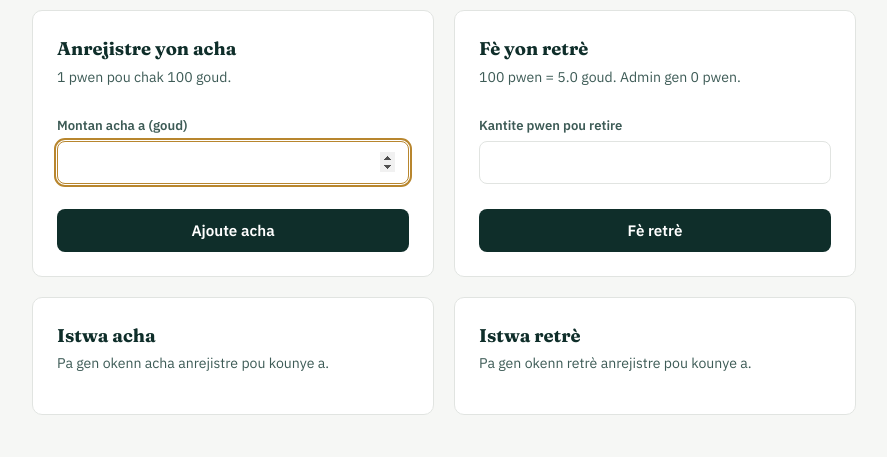
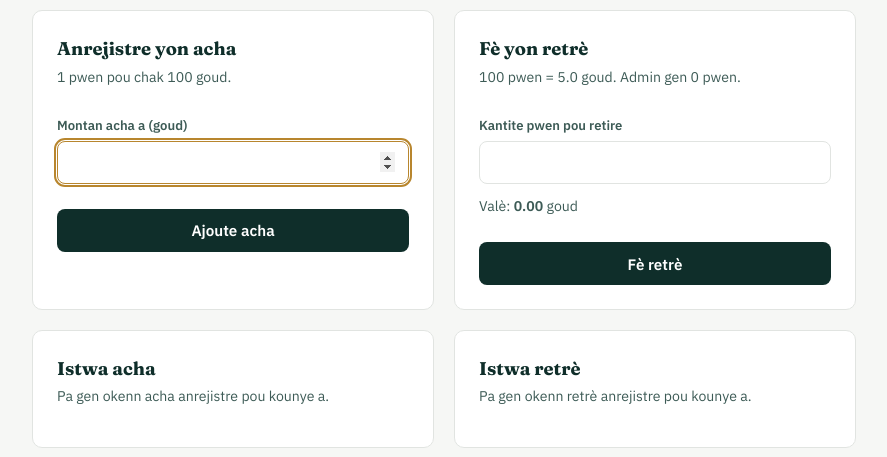
Before and after one commit to dmdm01030/Fidelite-app, a Flask app: page /admin/kliyan/1 in a window 1280 px wide. Shown: the part 270-727 px from the top of the page, without its empty margins (196-1083 px from the left). Run offline with Flask 3, Linux system fonts and the light colour scheme; a user stored in the database is signed in.

Commit message:
Update client_detail.html

```diff
--- a/templates/client_detail.html
+++ b/templates/client_detail.html
@@ -37,7 +37,9 @@
     <p class="hint">100 pwen = {{ (100 * goud_pa_pwen_retre) | round(2) }} goud. {{ client.full_name }} gen {{ client.points }} pwen.</p>
     <form method="post" action="{{ url_for('add_redemption', client_id=client.id) }}" class="form">
       <label for="points_used">Kantite pwen pou retire</label>
-      <input type="number" step="1" min="1" max="{{ client.points }}" id="points_used" name="points_used" required>
+      <input type="number" step="1" min="1" max="{{ client.points }}" id="points_used" name="points_used" required
+             oninput="document.getElementById('retrait-valè').textContent = ((this.value || 0) * {{ goud_pa_pwen_retre }}).toFixed(2);">
+      <p class="hint" style="margin: 0.4rem 0 0;">Valè: <strong id="retrait-valè">0.00</strong> goud</p>
       <button type="submit" class="btn btn-primary">Fè retrè</button>
     </form>
   </div>
```
